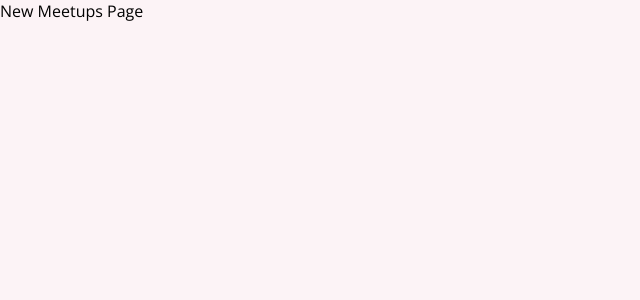
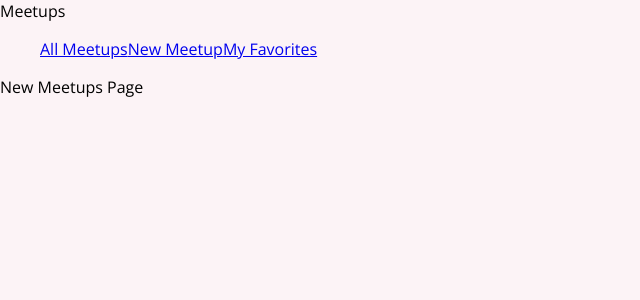
Before and after one commit to jeremy-aubrey/react-demo-app-1, a React (Create React App) app: page /new-meetup in a window 1280 px wide. Shown: the top 300 px of the page, without its empty margins (0-640 px from the left). Built offline with nearby package versions, Linux system fonts and the light colour scheme.

Commit message:
imported MainNavigation, nested routes into main

```diff
--- a/src/App.js
+++ b/src/App.js
@@ -3,6 +3,7 @@ import { Route, Routes } from "react-router-dom";
 import AllMeetUpsPage from "./pages/AllMeetUps";
 import NewMeetUpsPage from "./pages/NewMeetUp";
 import FavoritesPage from "./pages/Favorites";
+import MainNavigation from "./components/layout/MainNavigation";
 
 function App() {
   /*
@@ -11,11 +12,16 @@ function App() {
   - element prop used to specify the page component to be loaded
   */
   return (
-    <Routes>
-      <Route path="/" element={<AllMeetUpsPage />}></Route>
-      <Route path="/new-meetup" element={<NewMeetUpsPage />}></Route>
-      <Route path="/favorites" element={<FavoritesPage />}></Route>
-    </Routes>
+    <div>
+      <MainNavigation />
+      <main>
+        <Routes>
+          <Route path="/" element={<AllMeetUpsPage />}></Route>
+          <Route path="/new-meetup" element={<NewMeetUpsPage />}></Route>
+          <Route path="/favorites" element={<FavoritesPage />}></Route>
+        </Routes>
+      </main>
+    </div>
   );
 }
 
```
